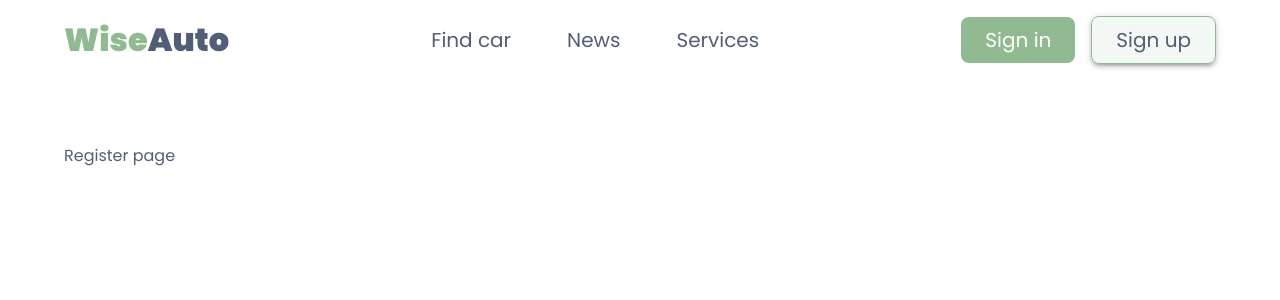
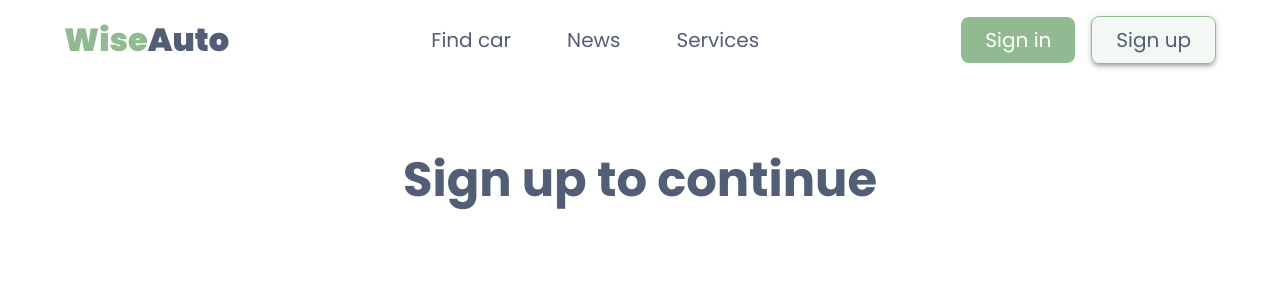
Before and after one commit to YuriiPohorilets/wise-auto-client, a React (Create React App) app: page /wise-auto-client/register in a window 1280 px wide. Shown: the top 300 px of the page. Built offline with nearby package versions, Linux system fonts and the light colour scheme.

Commit message:
fixed. github actions

```diff
--- a/src/pages/Favorites.jsx
+++ b/src/pages/Favorites.jsx
@@ -1,5 +1,10 @@
 import { Section } from 'shared/Section';
+import { Title } from 'shared/Title';
 
 export const Favorites = () => {
-  return <Section>Favorites page</Section>;
+  return (
+    <Section>
+      <Title>Favorites</Title>
+    </Section>
+  );
 };
--- a/src/pages/FindCar.jsx
+++ b/src/pages/FindCar.jsx
@@ -1,5 +1,10 @@
 import { Section } from 'shared/Section';
+import { Title } from 'shared/Title';
 
 export const FindCar = () => {
-  return <Section>FindCar page</Section>;
+  return (
+    <Section>
+      <Title>Find car</Title>
+    </Section>
+  );
 };
--- a/src/pages/Login.jsx
+++ b/src/pages/Login.jsx
@@ -1,5 +1,10 @@
 import { Section } from 'shared/Section';
+import { Title } from 'shared/Title';
 
 export const Login = () => {
-  return <Section>Login page</Section>;
+  return (
+    <Section>
+      <Title>Sign in to continue</Title>
+    </Section>
+  );
 };
--- a/src/pages/News.jsx
+++ b/src/pages/News.jsx
@@ -1,5 +1,10 @@
 import { Section } from 'shared/Section';
+import { Title } from 'shared/Title';
 
 export const News = () => {
-  return <Section>News page</Section>;
+  return (
+    <Section>
+      <Title>News</Title>
+    </Section>
+  );
 };
--- a/src/pages/Profile.jsx
+++ b/src/pages/Profile.jsx
@@ -1,5 +1,10 @@
 import { Section } from 'shared/Section';
+import { Title } from 'shared/Title';
 
 export const Profile = () => {
-  return <Section>Profile page</Section>;
+  return (
+    <Section>
+      <Title>Profile</Title>
+    </Section>
+  );
 };
--- a/src/pages/Register.jsx
+++ b/src/pages/Register.jsx
@@ -1,5 +1,10 @@
 import { Section } from 'shared/Section';
+import { Title } from 'shared/Title';
 
 export const Register = () => {
-  return <Section>Register page</Section>;
+  return (
+    <Section>
+      <Title>Sign up to continue</Title>
+    </Section>
+  );
 };
--- a/src/pages/Services.jsx
+++ b/src/pages/Services.jsx
@@ -1,5 +1,10 @@
 import { Section } from 'shared/Section';
+import { Title } from 'shared/Title';
 
 export const Services = () => {
-  return <Section>Services page</Section>;
+  return (
+    <Section>
+      <Title>Services</Title>
+    </Section>
+  );
 };
--- /dev/null
+++ b/src/shared/Title.jsx
@@ -0,0 +1,12 @@
+import { Typography } from '@mui/material';
+
+export const Title = ({ children }) => {
+  return (
+    <Typography
+      component="h2"
+      sx={{ mb: '24px', fontWeight: 700, fontSize: '48px', textAlign: 'center' }}
+    >
+      {children}
+    </Typography>
+  );
+};
--- a/src/shared/commonStyles.js
+++ b/src/shared/commonStyles.js
@@ -1,3 +1,6 @@
+// ======================================================================
+// BUTTONS STYLES
+// ======================================================================
 export const baseBtnStyle = {
   p: '8px 24px',
 
```
